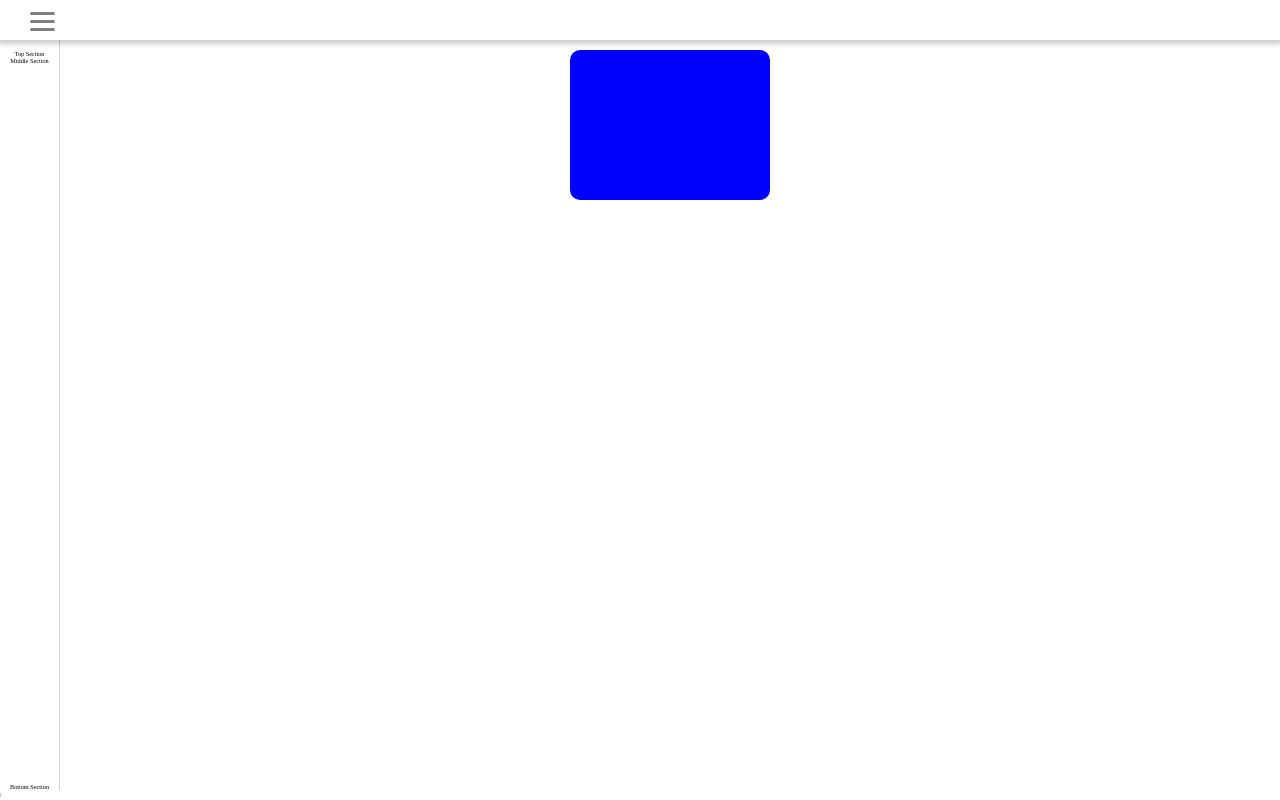
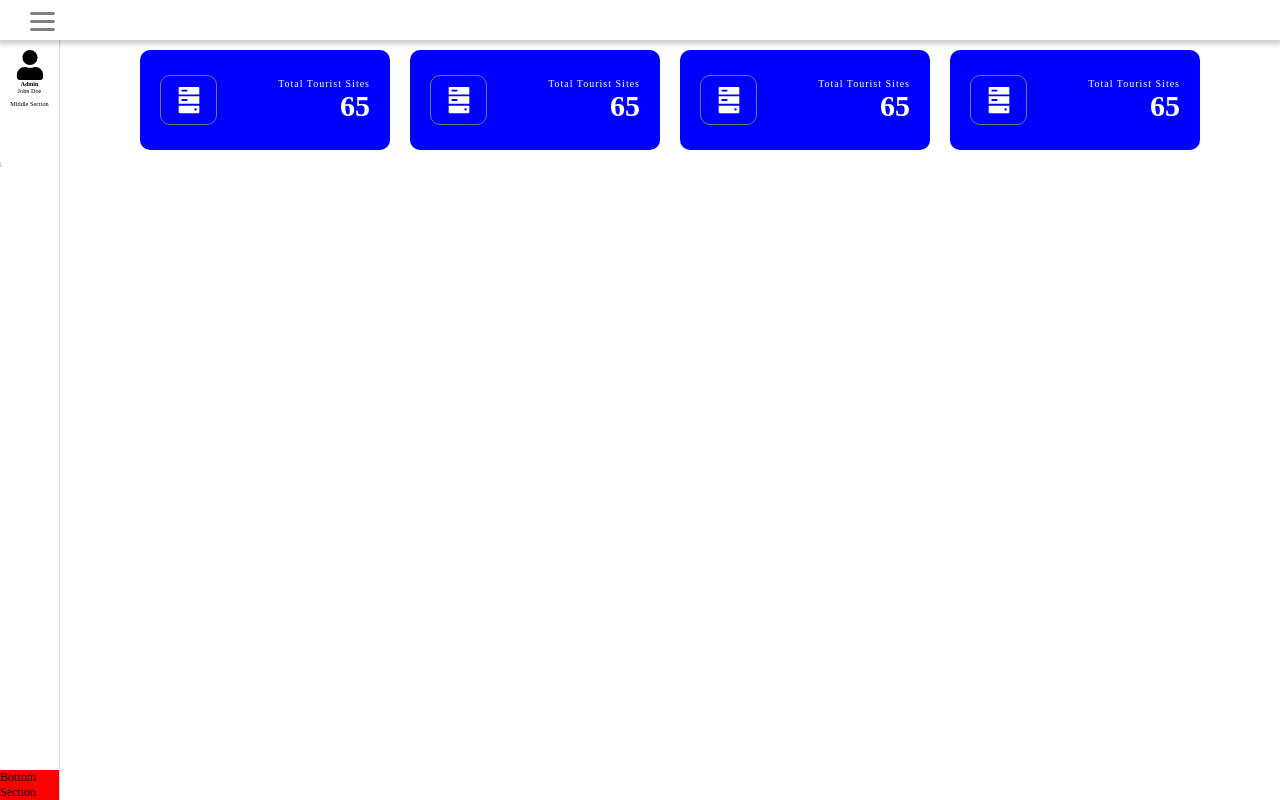
Before and after one commit to PrinceNarteh/tourism, a Next.js app: page /dashboard in a window 1280 px wide. Built offline with nearby package versions, Linux system fonts and the light colour scheme.

Commit message:
fix sidebar issue

```diff
--- a/components/Card.tsx
+++ b/components/Card.tsx
@@ -11,8 +11,8 @@ interface ICard {
 export const Card = ({ bgColor, icon, label, stats }: ICard) => {
   return (
     <CardStyle bgColor={`${bgColor}`}>
-      <div>{icon}</div>
-      <div>
+      <div className="card__icon">{icon}</div>
+      <div className="card__text">
         <h3>{label}</h3>
         <p>{stats}</p>
       </div>
@@ -23,10 +23,43 @@ export const Card = ({ bgColor, icon, label, stats }: ICard) => {
 const CardStyle = styled.div`
   background-color: ${({ bgColor }: { bgColor: string }) =>
     bgColor ? bgColor : "red"};
+  flex: 1;
   display: flex;
-  justify-content: center;
+  justify-content: space-around;
   align-items: center;
   border-radius: 1rem;
-  height: 15rem;
-  flex-basis: 20rem;
+  height: 10rem;
+  min-width: 22rem;
+  max-width: 25rem;
+  padding: 2rem;
+  color: #fff;
+
+  .card__icon {
+    flex: 1;
+    border: 1px solid #777;
+    padding: 0.2rem;
+    display: flex;
+    justify-content: center;
+    align-items: center;
+    border-radius: 1rem;
+    height: 5rem;
+    width: 5rem;
+  }
+
+  .card__text {
+    text-align: right;
+    flex: 3;
+
+    h3 {
+      font-size: 1rem;
+      font-weight: 400;
+      letter-spacing: 1px;
+      text-transform: capitalize;
+    }
+
+    p {
+      font-size: 3rem;
+      font-weight: bolder;
+    }
+  }
 `;
--- a/components/Content.tsx
+++ b/components/Content.tsx
@@ -4,7 +4,7 @@ import { Summary } from "./Summary";
 
 export const Content = () => {
   return (
-    <ContentStyle>
+    <ContentStyle className="content">
       <Summary />
     </ContentStyle>
   );
@@ -12,7 +12,11 @@ export const Content = () => {
 
 const ContentStyle = styled.main`
   transition: all 0.2s ease-in-out;
-  margin: 1rem;
-  width: 100%;
+  width: calc(100% - 6rem);
+  margin-left: 6rem;
+  padding: 1rem;
   /* padding: 7rem 2rem 2rem; */
+  p {
+    font-size: 1.3rem;
+  }
 `;
--- a/components/HiddenInput.tsx
+++ b/components/HiddenInput.tsx
@@ -16,7 +16,28 @@ export const HiddenInput = styled.input`
     transform: rotate(-40deg);
   }
 
-  &:checked ~ div .sidebar {
-    width: 30rem;
+  &:checked ~ .sidebar {
+    width: 20rem;
+    /* transition: all 5s ease-in-out; */
+
+    .sidebar__top {
+      height: 15rem;
+      display: flex;
+      justify-content: center;
+      align-items: center;
+      flex-direction: column;
+
+      /* color: #fff; */
+
+      .icon {
+        width: 8rem;
+        height: 8rem;
+      }
+    }
+  }
+
+  &:checked ~ .content {
+    width: calc(100vw - 20rem);
+    margin-left: 20rem;
   }
 `;
--- a/components/Sidebar.tsx
+++ b/components/Sidebar.tsx
@@ -1,10 +1,17 @@
 import React from "react";
 import styled from "styled-components";
+import { FaUser } from "react-icons/fa";
 
 export const Sidebar = () => {
   return (
     <SidebarStyle className="sidebar">
-      <div className="sidebar__top">Top Section</div>
+      <div className="sidebar__top">
+        <FaUser size={30} className="icon" />
+        <>
+          <h6>Admin</h6>
+          <p>John Doe</p>
+        </>
+      </div>
       <div className="sidebar__middle">Middle Section</div>
       <div className="sidebar__bottom">Bottom Section</div>
     </SidebarStyle>
@@ -16,15 +23,12 @@ const SidebarStyle = styled.aside`
   flex-shrink: 0;
   align-items: center;
   flex-direction: column;
-  justify-content: stretch;
 
   overflow: hidden;
   width: 6rem;
-  height: calc(100vh - 5rem);
+  height: calc(100vh - 4rem);
 
-  padding-top: 1rem;
-
-  position: sticky;
+  position: fixed;
   left: 0;
   top: 4rem;
 
@@ -34,6 +38,11 @@ const SidebarStyle = styled.aside`
   transition: width 0.2s ease-in-out;
 
   .sidebar__top {
+    /* background-color: teal; */
+    height: 6rem;
+    text-align: center;
+    padding-top: 1rem;
+    transition: all 0.2s ease-in-out;
   }
 
   .sidebar__middle {
@@ -42,5 +51,8 @@ const SidebarStyle = styled.aside`
     overflow-x: hidden;
   }
   .sidebar__bottom {
+    font-size: 1.2rem;
+    background-color: red;
+    width: 100%;
   }
 `;
--- a/components/Summary.tsx
+++ b/components/Summary.tsx
@@ -1,12 +1,35 @@
 import React from "react";
 import styled from "styled-components";
 import { Card } from "./Card";
-import {} from "react-icons/ai";
+import { AiFillHdd } from "react-icons/ai";
 
 export const Summary = () => {
   return (
     <SummaryStyle>
-      <Card bgColor="blue" icon />
+      <Card
+        bgColor="blue"
+        icon={<AiFillHdd size={30} color="#fff" />}
+        label="Total Tourist Sites"
+        stats={65}
+      />
+      <Card
+        bgColor="blue"
+        icon={<AiFillHdd size={30} color="#fff" />}
+        label="Total Tourist Sites"
+        stats={65}
+      />
+      <Card
+        bgColor="blue"
+        icon={<AiFillHdd size={30} color="#fff" />}
+        label="Total Tourist Sites"
+        stats={65}
+      />
+      <Card
+        bgColor="blue"
+        icon={<AiFillHdd size={30} color="#fff" />}
+        label="Total Tourist Sites"
+        stats={65}
+      />
     </SummaryStyle>
   );
 };
--- a/package.json
+++ b/package.json
@@ -9,6 +9,7 @@
     "lint": "next lint"
   },
   "dependencies": {
+    "@types/react-icons": "^3.0.0",
     "next": "12.1.0",
     "next-auth": "^4.3.1",
     "react": "17.0.2",
--- a/pages/dashboard/index.tsx
+++ b/pages/dashboard/index.tsx
@@ -10,10 +10,10 @@ const Dashboard = () => {
     <>
       <HiddenInput type="checkbox" id="checkbox" />
       <Navbar />
-      <Container>
+      <>
         <Sidebar />
         <Content />
-      </Container>
+      </>
     </>
   );
 };
--- a/styles/globals.css
+++ b/styles/globals.css
@@ -8,6 +8,7 @@
 
 html,
 body {
+  font-family: "Poppins", serif;
   font-size: 62.5%;
 }
 
```
Also changed, not shown: 1 other file (tests, documents, lock files or other folders).
